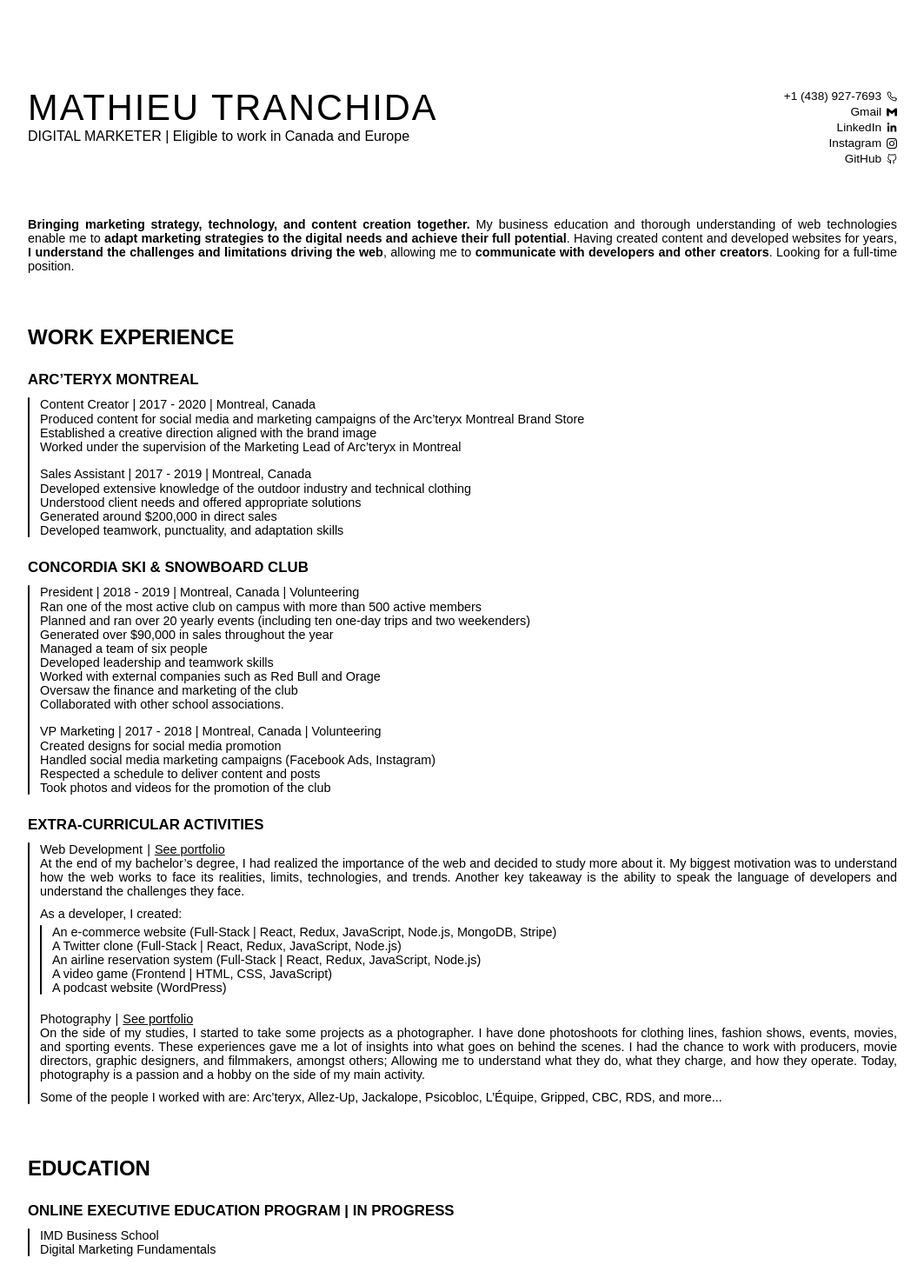
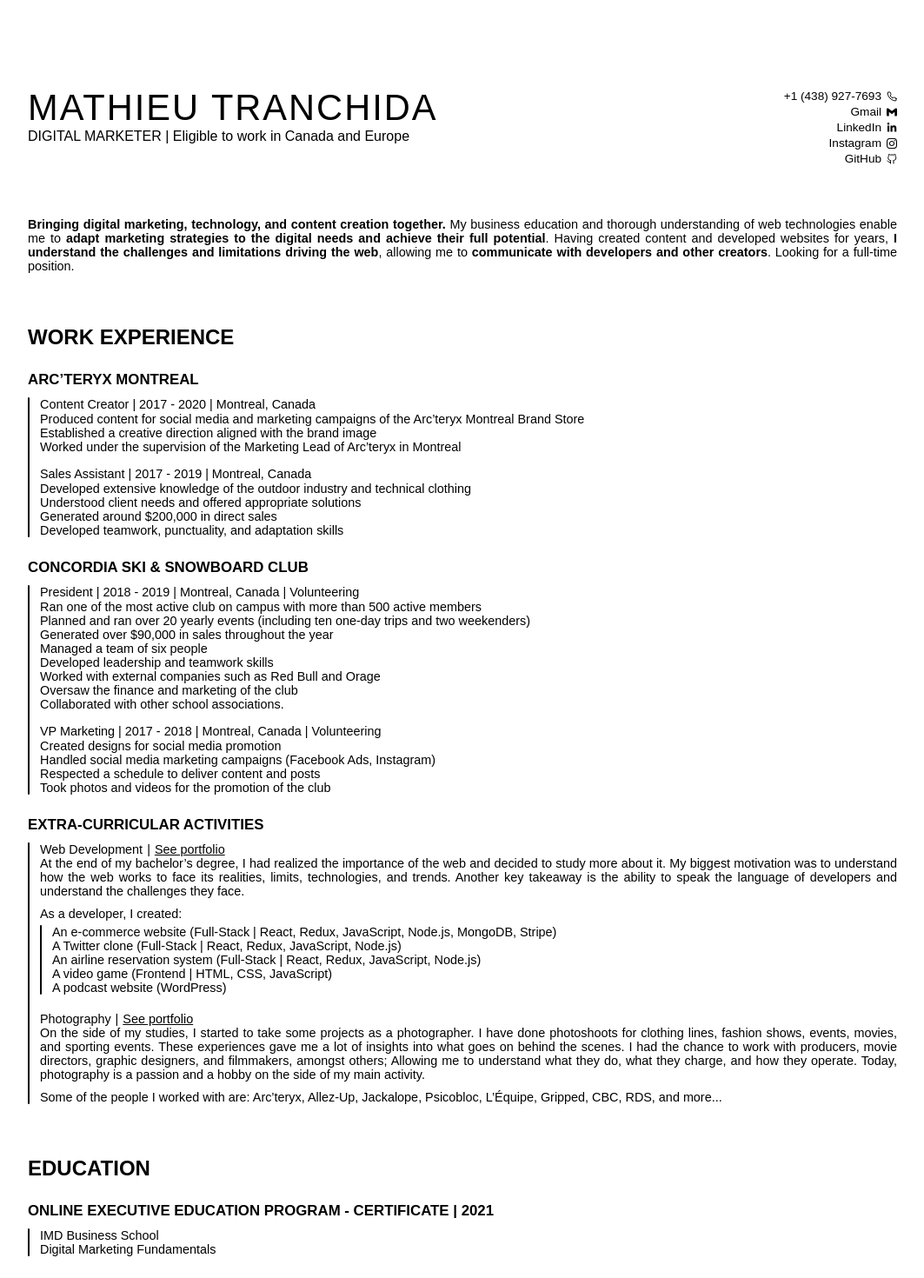
Before and after one commit to mathieutranchida/mathieutranchida.io-3.0, a React (Create React App) app: page / in a window 1280 px wide. Shown: the top 1470 px of the page at 87% size, without its empty margins (108-1171 px from the left). Built offline with nearby package versions, Linux system fonts and the light colour scheme; a web font is replaced by a local one.

Commit message:
new update

```diff
--- a/public/index.html
+++ b/public/index.html
@@ -27,6 +27,7 @@
     -->
     <title>mathieutranchida.io</title>
   </head>
+
   <body>
     <noscript>You need to enable JavaScript to run this app.</noscript>
     <div id="root"></div>
--- a/src/pages/hompage/components/bio.js
+++ b/src/pages/hompage/components/bio.js
@@ -6,8 +6,7 @@ const Bio = () => {
     <>
       <Wrapper>
         <Strong>
-          Bringing marketing strategy, technology, and content creation
-          together.
+          Bringing digital marketing, technology, and content creation together.
         </Strong>{" "}
         My business education and thorough understanding of web technologies
         enable me to{" "}
--- a/src/pages/hompage/components/education.js
+++ b/src/pages/hompage/components/education.js
@@ -3,7 +3,7 @@ import styled from "styled-components";
 
 const education = [
   {
-    degree: "Online Executive Education Program | In Progress",
+    degree: "Online Executive Education Program - Certificate | 2021",
     program: "Digital Marketing Fundamentals",
     school: "IMD Business School",
   },
```
